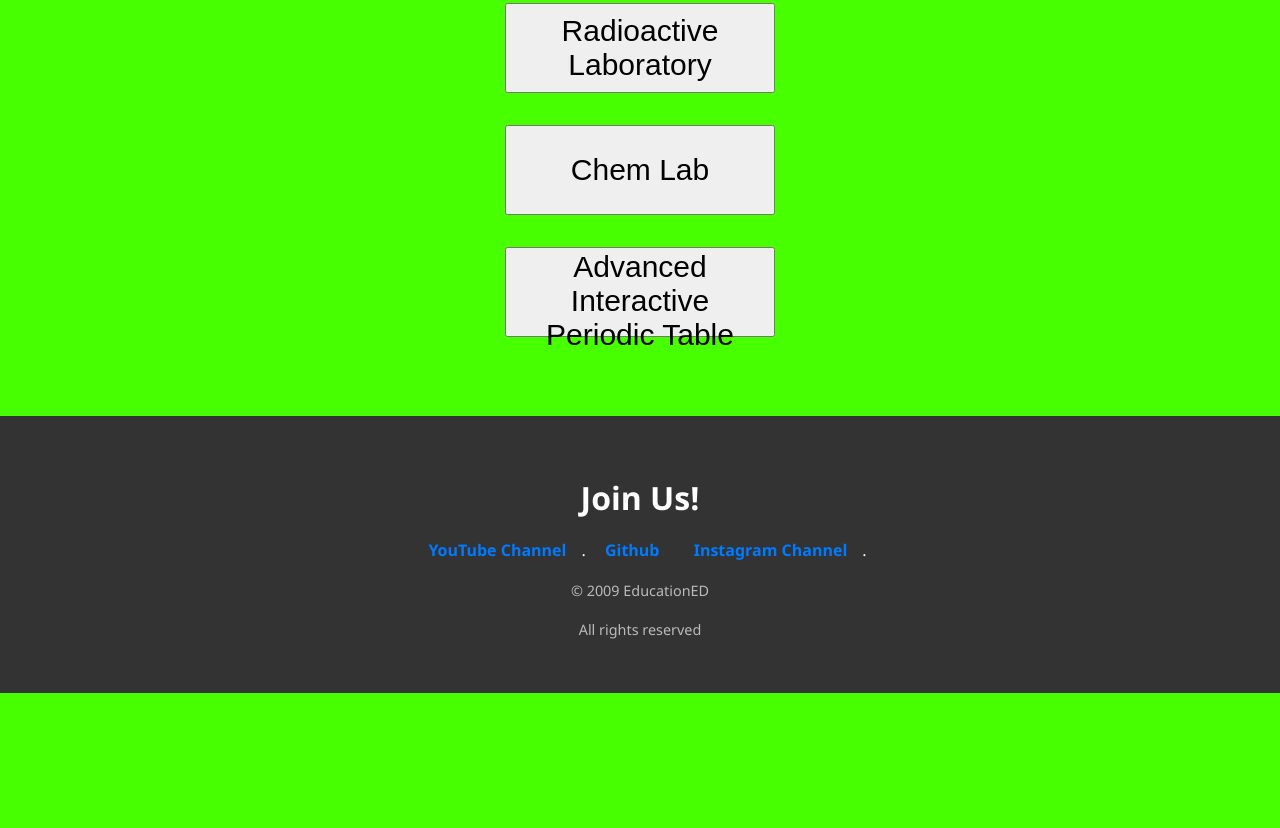
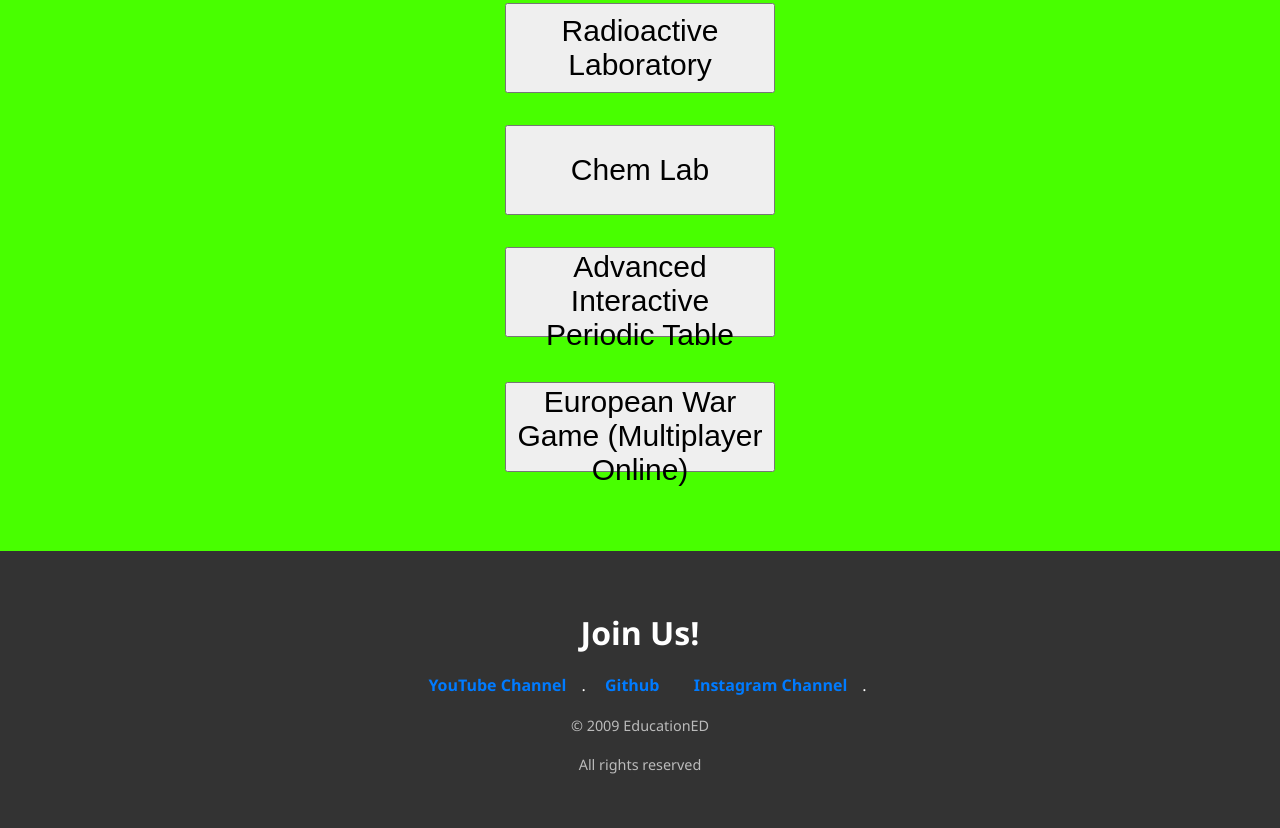
Before and after one commit to chemist83/periodictable, a plain HTML site: page index.html in a window 1280 px wide. Shown: the part 2205-3033 px from the top of the page. Before the commit the page ends 2898 px from the top, so only its background shows below. Drawn offline with Linux system fonts and the light colour scheme; a web font is replaced by a local one.

Commit message:
Update index.html

```diff
--- a/index.html
+++ b/index.html
@@ -667,6 +667,10 @@
                 <p>
         <button  style="width: 270px; height: 90px; font-size: 30px;" class="real-button9" onclick="goToPage9()">Advanced Interactive Periodic Table</button>
                 </p>
+<p>
+<button  style="width: 270px; height: 90px; font-size: 30px;" class="real-button10" onclick="goToPage10()">European War Game (Multiplayer Online)</button>
+
+    </p>
 
 <div class="subscribe">
     <h1>Join Us!</h1>
```
